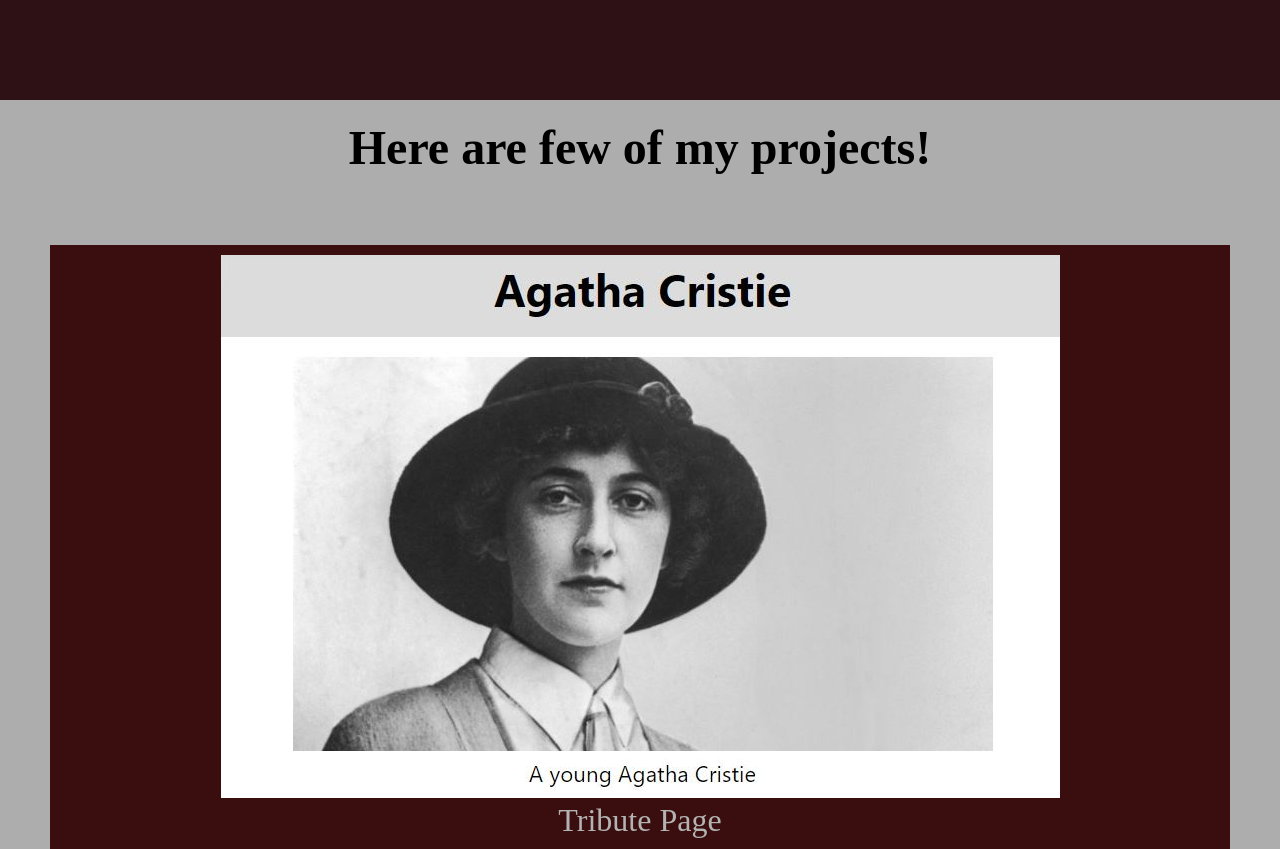
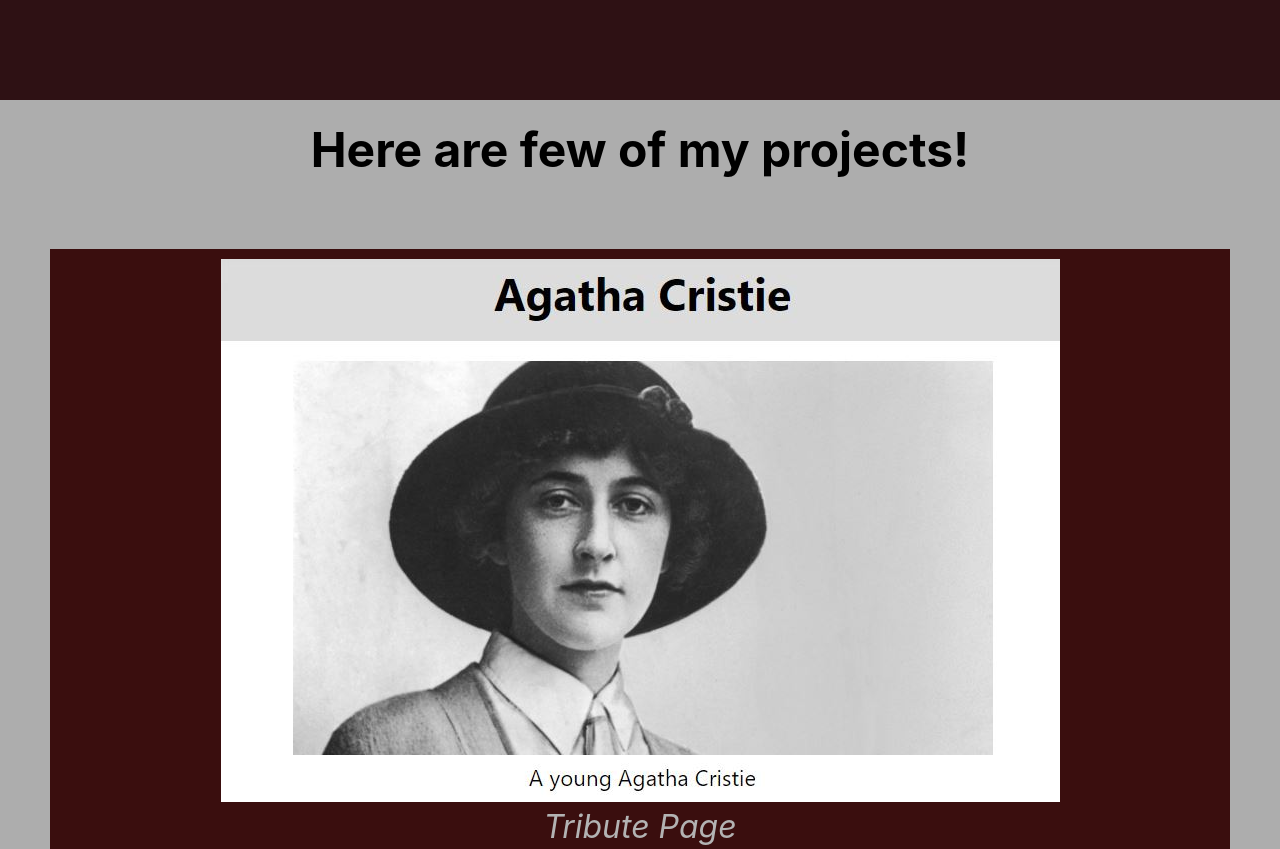
Before and after one commit to quratulain01/fcc-personal-portfolio, a plain HTML site: page index.html in a window 1280 px wide. Shown: the part 740-1589 px from the top of the page. Drawn offline with Linux system fonts and the light colour scheme.

Commit message:
Final touchings done

```diff
--- a/style.css
+++ b/style.css
@@ -1,6 +1,17 @@
 * {
     margin: 0;
     padding: 0;
+}
+
+@media screen and (min-width: 300px) {
+    h1, h2, p, #contact-info {
+        font-family: papyrus, -apple-system, BlinkMacSystemFont, 'Segoe UI', Roboto, Oxygen, Ubuntu, Cantarell, 'Open Sans', 'Helvetica Neue', sans-serif;
+    }
+
+    .project-tile, .contact {
+        font-family:'Segoe UI', Tahoma, Geneva, Verdana, sans-serif;
+        font-style: oblique;
+    }
 }
 
 #navbar {
@@ -57,7 +68,6 @@ a.nav:hover, a.nav:focus, a.nav:active {
 
 .project-section-title {
     flex: 1;
-
 }
 
 .project-tile {
@@ -65,8 +75,6 @@ a.nav:hover, a.nav:focus, a.nav:active {
     flex: 1;
     margin: 50px;
     padding: 10px 0;
-
-
 }
 
 a.project-tile {
@@ -74,7 +82,7 @@ a.project-tile {
     color: rgb(179, 179, 179);
 }
 
-#contact{
+#contact {
     background-color: #64485c;
     color: white;
     font-size: 1.5rem;
@@ -95,12 +103,12 @@ a.project-tile {
 }
 
 .contact {
-    flex: 1;
+    /* flex: 1; */
     margin: 1px;
     text-align: center;
 }
 
 a.contact {
     text-decoration: none;
-    color:whitesmoke;
+    color: whitesmoke;
 }
```
